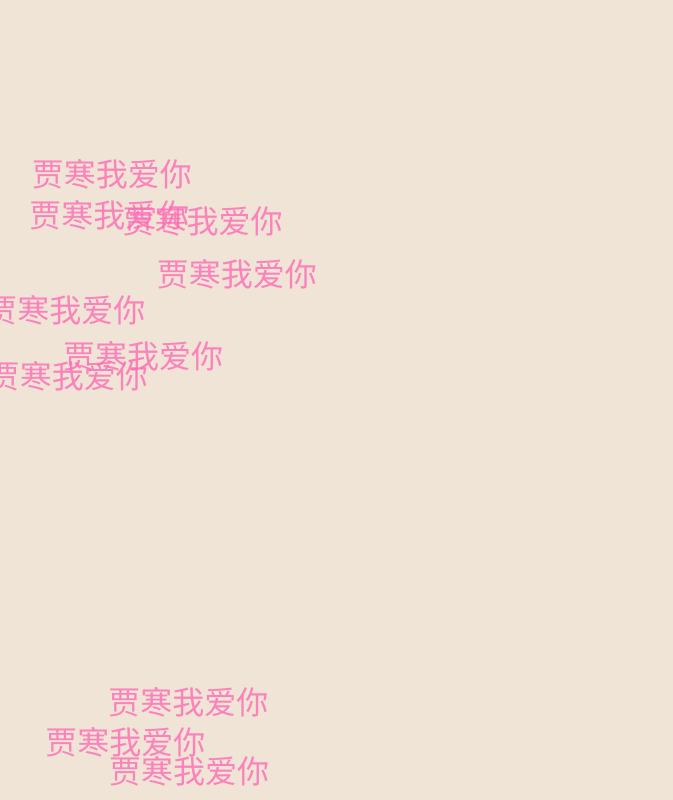
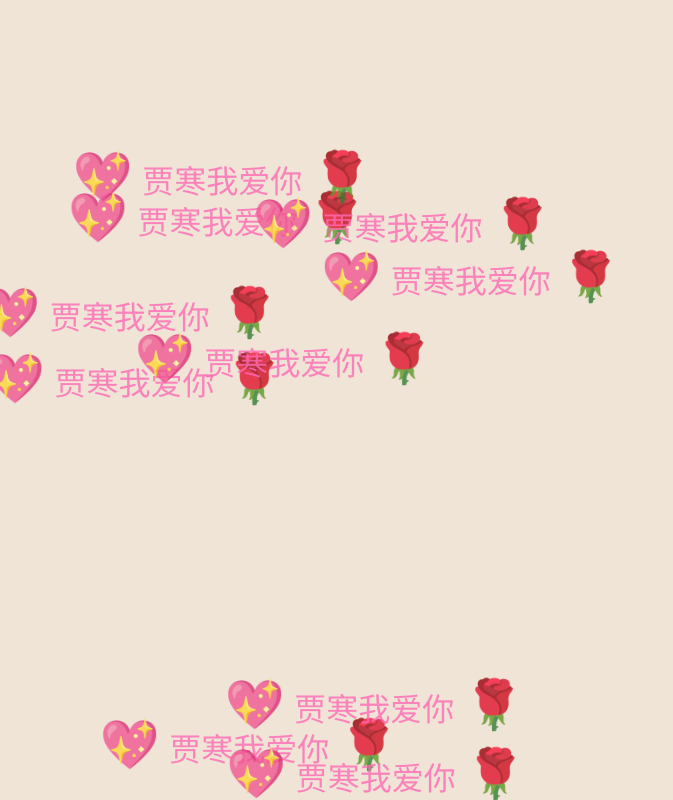
Before and after one commit to Sik4x/JIAHAN, a plain HTML site: page index.html in a window 1280 px wide. Shown: the whole page, without its empty margins (0-673 px from the left). Drawn offline with Linux system fonts and the light colour scheme.

Commit message:
Update index.html

```diff
--- a/index.html
+++ b/index.html
@@ -11,22 +11,33 @@
             width: 100%;
             height: 100%;
             overflow: hidden;
-            background-color: #f0e4d7; /* 可以根据需要调整背景色 */
+            background-color: #f0e4d7; /* 浪漫的背景颜色 */
             position: relative;
             font-family: 'Arial', sans-serif;
         }
 
         .love-message {
             position: absolute;
-            color: #ff69b4; /* 文本颜色 */
-            font-size: 2em; /* 文字大小 */
             white-space: nowrap;
             opacity: 0.8;
+            color: #ff69b4; /* 文本颜色 */
+            font-size: 2em; /* 初始文字大小 */
+        }
+
+        .icon {
+            font-size: 1.5em; /* 图标大小 */
+            margin: 0 0.2em; /* 图标间距 */
         }
 
         @keyframes slide {
             from { transform: translateX(100%); }
             to { transform: translateX(-100%); }
+        }
+
+        @keyframes pulse {
+            0% { transform: scale(1); }
+            50% { transform: scale(1.2); }
+            100% { transform: scale(1); }
         }
     </style>
 </head>
@@ -35,9 +46,17 @@
         function createMessage() {
             var message = document.createElement('div');
             message.classList.add('love-message');
-            message.textContent = '贾寒我爱你'; // 您的爱情信息
+            // 添加爱心图标和可爱的图标元素
+            message.innerHTML = '<span class="icon">💖</span>贾寒我爱你<span class="icon">🌹</span>';
             message.style.top = (Math.random() * window.innerHeight) + 'px'; // 随机位置
             message.style.animation = `slide ${Math.random() * 5 + 5}s linear infinite`; // 随机滑动速度
+
+            // 图标的脉冲效果
+            var icons = message.querySelectorAll('.icon');
+            icons.forEach(function(icon) {
+                icon.style.animation = `pulse 1s ease infinite`;
+            });
+
             document.body.appendChild(message);
 
             // 动画完成后移除消息，避免DOM过多
```
